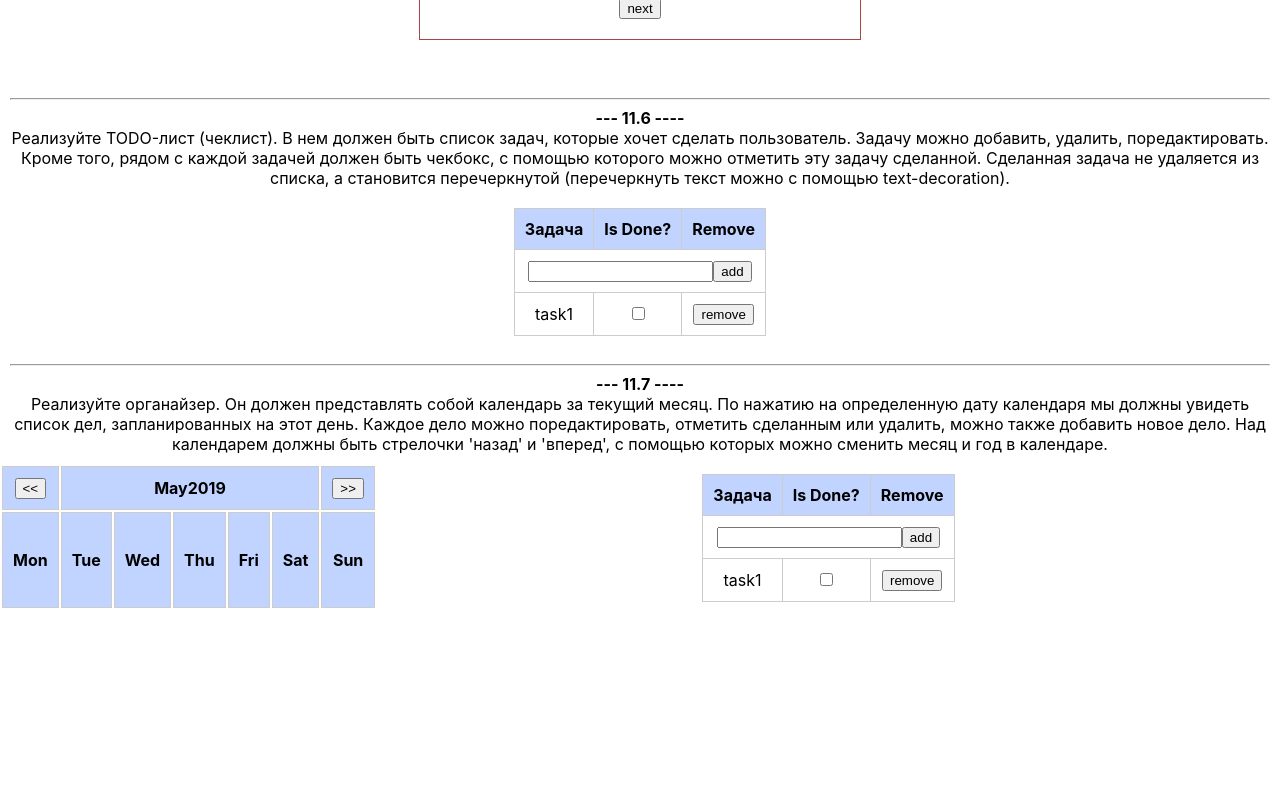
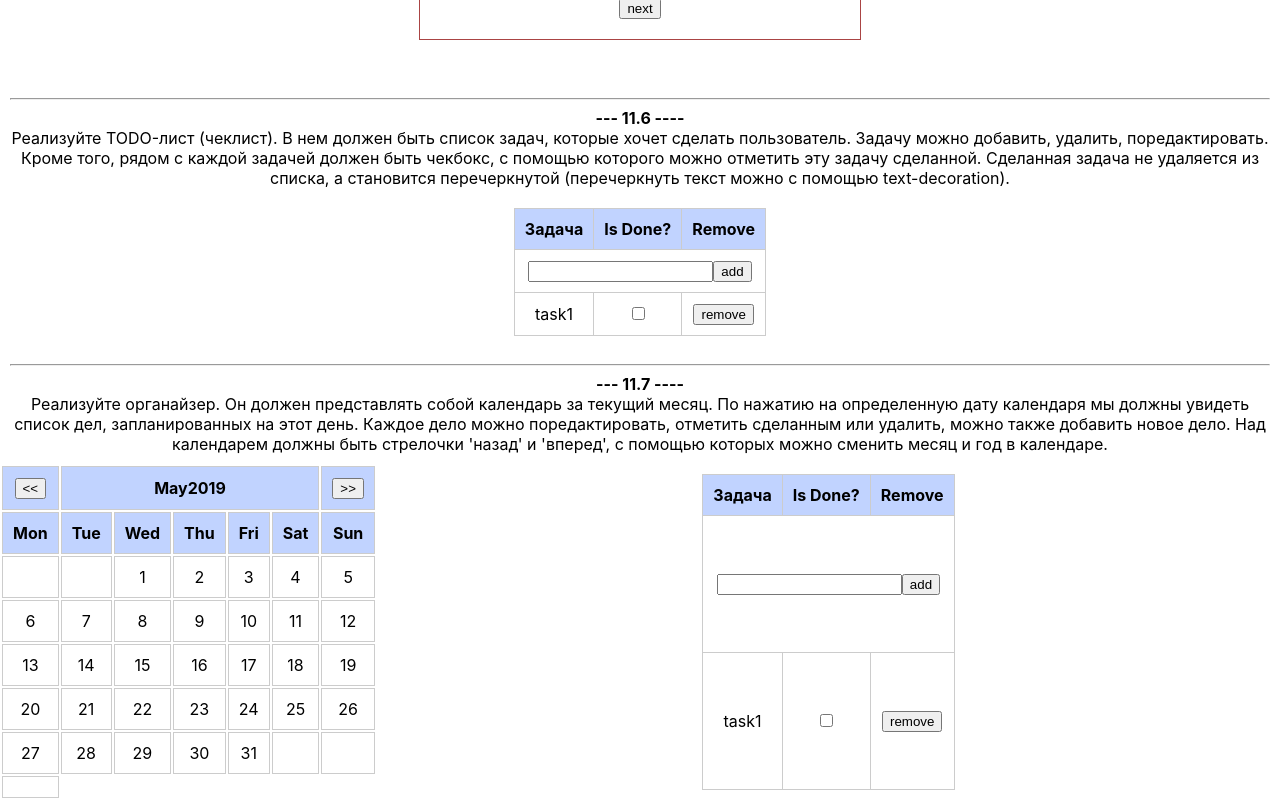
Before and after one commit to PavelNestor/reactTest, a React (Create React App) app in the folder l1/my-app/: page /lesson11 in a window 1280 px wide. Shown: the part 2146-2946 px from the top of the page. Before the commit the page ends 2758 px from the top, so only its background shows below. Built offline with nearby package versions, Linux system fonts and the light colour scheme.

Commit message:
working task 11.7 showCalendar

```diff
--- a/l1/my-app/src/lessons/task117.js
+++ b/l1/my-app/src/lessons/task117.js
@@ -1,5 +1,4 @@
 import React from 'react';
-import ReactDOM from 'react-dom';
 import styles from './styles.module.scss';
 
 export default function Task117() {
@@ -88,7 +87,7 @@ const AddTask = props => {
       <td colSpan={3}>
         <form onSubmit={(event) => props.onHandleAdd(event, task)}>
           <input type='text' name='name' onChange={handleChange} />
-          <input type='submit' value='add'/>
+          <input type='submit' value='add' />
         </form>
       </td>
     </tr>
@@ -98,7 +97,7 @@ const AddTask = props => {
 
 // Component Calendar -- START --
 const Calendar = props => {
-  const [date, setDate] = React.useState(props.date);
+  const date = props.date;
 
   const nav = (
     <tr>
@@ -106,8 +105,8 @@ const Calendar = props => {
         <button>{'<<'}</button>
       </th>
       <th colSpan={5}>
-            <span className='month'>{date.toLocaleDateString("en-US", {month: 'long'})}</span>
-            <span className='year'>{date.toLocaleDateString("en-US", {year: 'numeric'})}</span>
+        <span className='month'>{date.toLocaleDateString("en-US", { month: 'long' })}</span>
+        <span className='year'>{date.toLocaleDateString("en-US", { year: 'numeric' })}</span>
       </th>
       <th>
         <button>{'>>'}</button>
@@ -118,7 +117,7 @@ const Calendar = props => {
   const getMonday = date => {
     date = new Date(date);
     var day = date.getDay(),
-        diff = date.getDate() - day + (day === 0 ? -6:1);
+      diff = date.getDate() - day + (day === 0 ? -6 : 1);
     return new Date(date.setDate(diff));
   };
 
@@ -126,8 +125,8 @@ const Calendar = props => {
     let days = [];
     let monday = getMonday(date);
     for (let index = 0; index < 7; index++) {
-      days.push(monday.toLocaleDateString('en-US', {weekday: 'short'}));
-      monday = new Date(monday.valueOf()+24*60*60*1000);
+      days.push(monday.toLocaleDateString('en-US', { weekday: 'short' }));
+      monday = new Date(monday.valueOf() + 24 * 60 * 60 * 1000);
     }
     return days;
   };
@@ -140,46 +139,6 @@ const Calendar = props => {
     </tr>
   );
 
-    function getLastDayOfMonth(date) {
-      let newDate = new Date(date.getFullYear(), date.getMonth() + 1, 0);
-      return newDate.getDate();
-    }
-
-    const createCalendar = event => {
-      let year = date.getFullYear();
-      let month = date.getMonth();
-      let d = new Date(year, month);
-      let table = '<tr>';
-
-      for (let i = 0; i < getDay(d); i++) {
-        table += '<td></td>';
-      }
-
-      while (d.getMonth() === month) {
-        table += '<td>' + d.getDate() + '</td>';
-
-        if (getDay(d) %7 === 6) {
-          table += '</tr><tr>';
-        }
-
-        d.setDate(d.getDate() + 1);
-      };
-
-      if (getDay(d) !== 0) {
-        for (let i = getDay(d); i < 7; i++) {
-          table += '<td></td>';
-        }
-      }
-      console.log(table);
-      table += '</tr>';
-
-    };
-
-    function getDay(date) {
-      var day = date.getDay();
-      if (day === 0) day = 7;
-      return day - 1;
-    };
 
   return (
     <table>
@@ -189,10 +148,95 @@ const Calendar = props => {
       <thead>
         {daysOfWeek}
       </thead>
-      <tbody id='tbody'>
-        {createCalendar}
-      </tbody>
+
+      <CreateCalendar
+        date={date}
+      />
+
     </table>
   );
 }
 // Component Calendar -- END --
+
+
+const getDaysOfMonth = (date) => {
+  let result = [];
+  let newDate = new Date(date.getFullYear(), date.getMonth() + 1, 0);
+  const lastDate = newDate.getDate();
+
+  for (let i = 0; i < lastDate; i++) {
+    result.push(i);
+  }
+  return result;
+};
+
+// Component Calendar -- START --
+const CreateCalendar = props => {
+  const date = props.date;
+  let year = date.getFullYear();
+  let month = date.getMonth();
+  let d = new Date(year, month);
+  const deysBefore = getDay(d);
+  const deysAfter = 5 - getDay(d);
+
+  const fillDaysArr = () => {
+    let result = [];
+    for (let i = 0; i < deysBefore; i++) {
+      result.push('');
+    }
+
+    for (let i = 0; i < getDaysOfMonth(date).length; i++) {
+      result.push(i + 1);
+    };
+
+    for (let i = 0; i < deysAfter; i++) {
+      result.push('');
+    };
+    return result;
+  };
+
+  const arrRow = () => {
+    const count = Math.ceil(fillDaysArr().length / 7);
+    let result = new Array(count);
+    const shift = 7;
+
+    for (let i = 0; i < count; i++) {
+      let start = shift * i;
+      let end = shift + start;
+      result.push(fillDaysArr().slice(start, end));
+    };
+
+    return result;
+  };
+
+  return (
+    <tbody>
+      {arrRow().map((item, index) => (
+        <TableRow
+          key={index}
+          row={item}
+        />
+      ))}
+    </tbody>
+  );
+};
+// Component Calendar -- END --
+
+function getDay(date) {
+  var day = date.getDay();
+  if (day === 0) day = 7;
+  return day - 1;
+};
+// Component Calendar -- END --
+
+// Component TAbleRow -- START --
+const TableRow = props => {
+  return (
+    <tr>
+      {props.row.map((item, index) => (
+        <td key={index}>{item}</td>
+      ))}
+    </tr>
+  );
+};
+// Component TAbleRow -- END --
```
Lines whose indentation alone changed are shown as unchanged.
